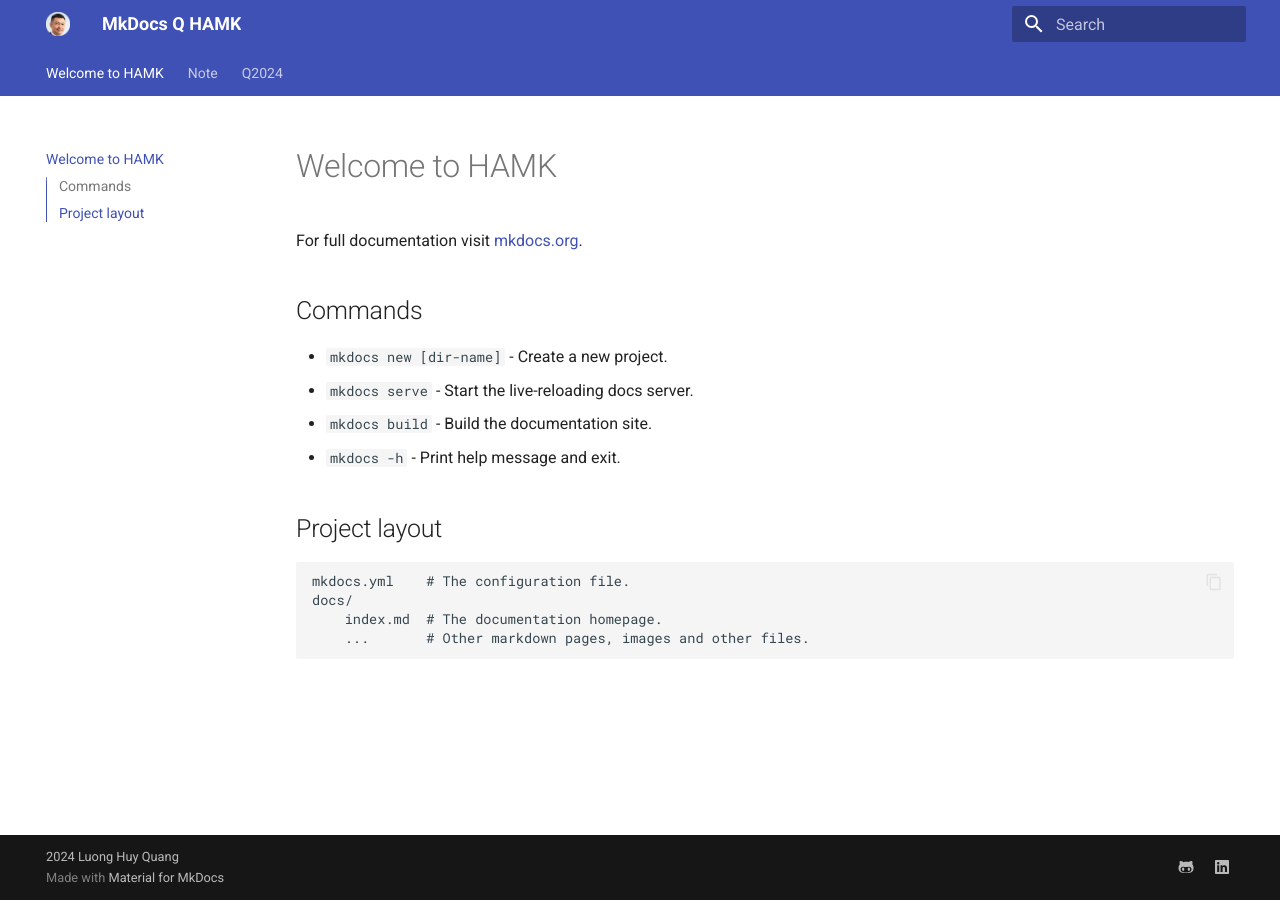
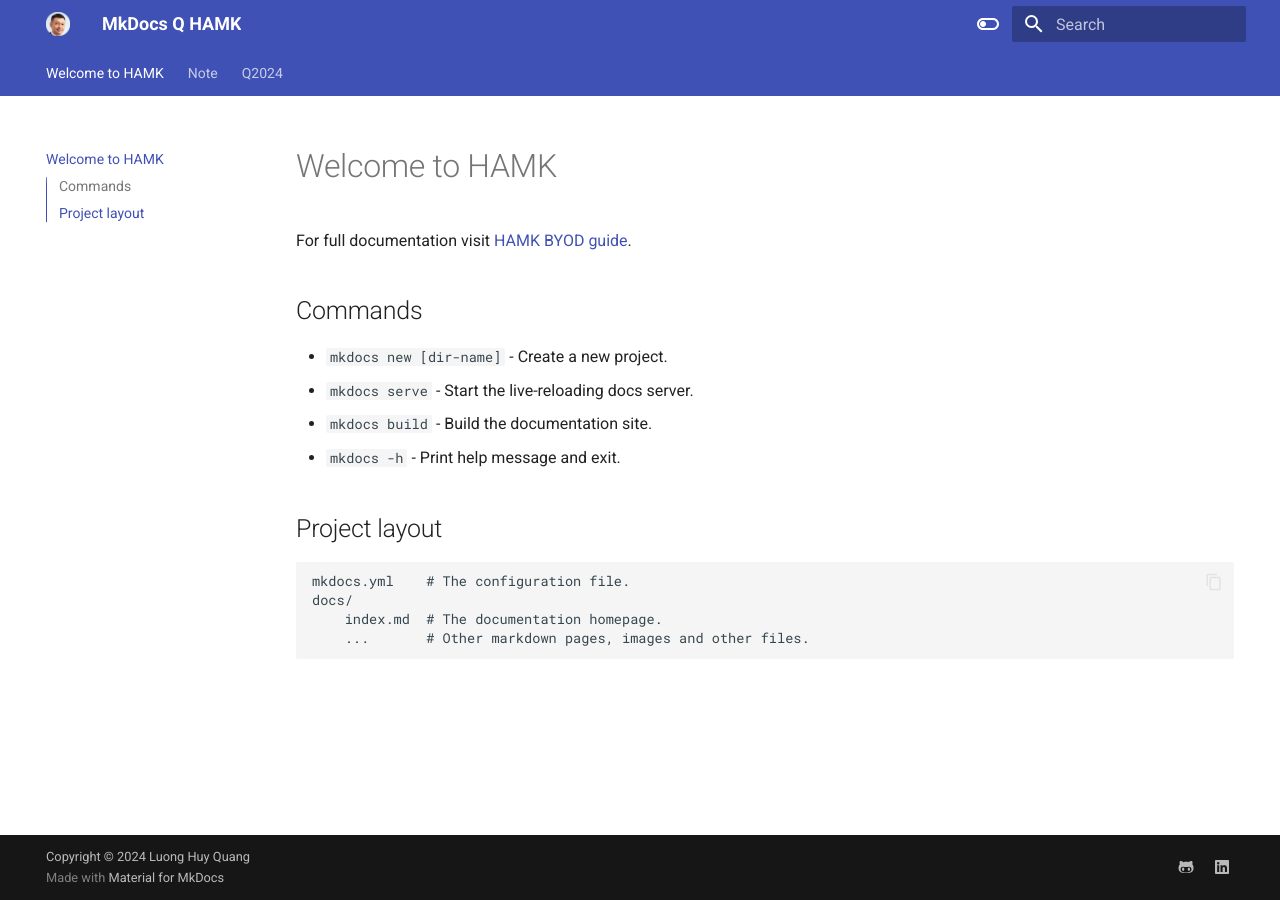
Before and after one commit to TeroKeso/mkdocs-material-q-hamk, an MkDocs documentation site: the page built from docs/index.md, in a window 1280 px wide. Built offline with MkDocs 1.6.1 and Material for MkDocs 9.7.7, drawn with Linux system fonts in a browser that asks for light colours.

Commit message:
indents!

```diff
--- a/docs/index.md
+++ b/docs/index.md
@@ -1,6 +1,7 @@
 # Welcome to HAMK
 
-For full documentation visit [mkdocs.org](https://www.mkdocs.org).
+For full documentation visit <a href="https://hamk-business-information-technology.github.io/os/" target="_blank">HAMK BYOD guide</a>.
+
 
 ## Commands
 
--- a/mkdocs.yml
+++ b/mkdocs.yml
@@ -13,22 +13,20 @@ theme:
     - content.tabs.link
     - content.code.annotation
     - content.code.copy
-language: en
-
-palette:
-  - scheme: default
-    toggle:
-      icon: material/toggle-switch-off-outline
-      name: Switch to dark mode
-      primary: teal
-      accent: purple
-  - scheme: slate
-    toggle:
-      icon: material/toggle-switch
-      name: Switch to light mode
-      primary: teal
-      accent: lime
-
+  language: en
+  palette:
+    - scheme: custom
+      toggle:
+        icon: material/toggle-switch-off-outline
+        name: Switch to dark mode
+        primary: indigo
+        accent: pink
+    - scheme: slate
+      toggle:
+        icon: material/toggle-switch
+        name: Switch to light mode
+        primary: red
+        accent: lime
 extra:
   social:
     - icon: fontawesome/brands/github-alt
@@ -37,4 +35,4 @@ extra:
       link: https://www.linkedin.com/in/luonghuyquang/
 
 copyright:
-  &copy 2024 <a href="https://github.com/luonghuyquang" target="blank" >Luong Huy Quang</a>
+  Copyright &copy; 2024 <a href="https://github.com/luonghuyquang" target="blank" >Luong Huy Quang</a>
```
Also changed, not shown: docs/note.md (+2 -2 lines).
